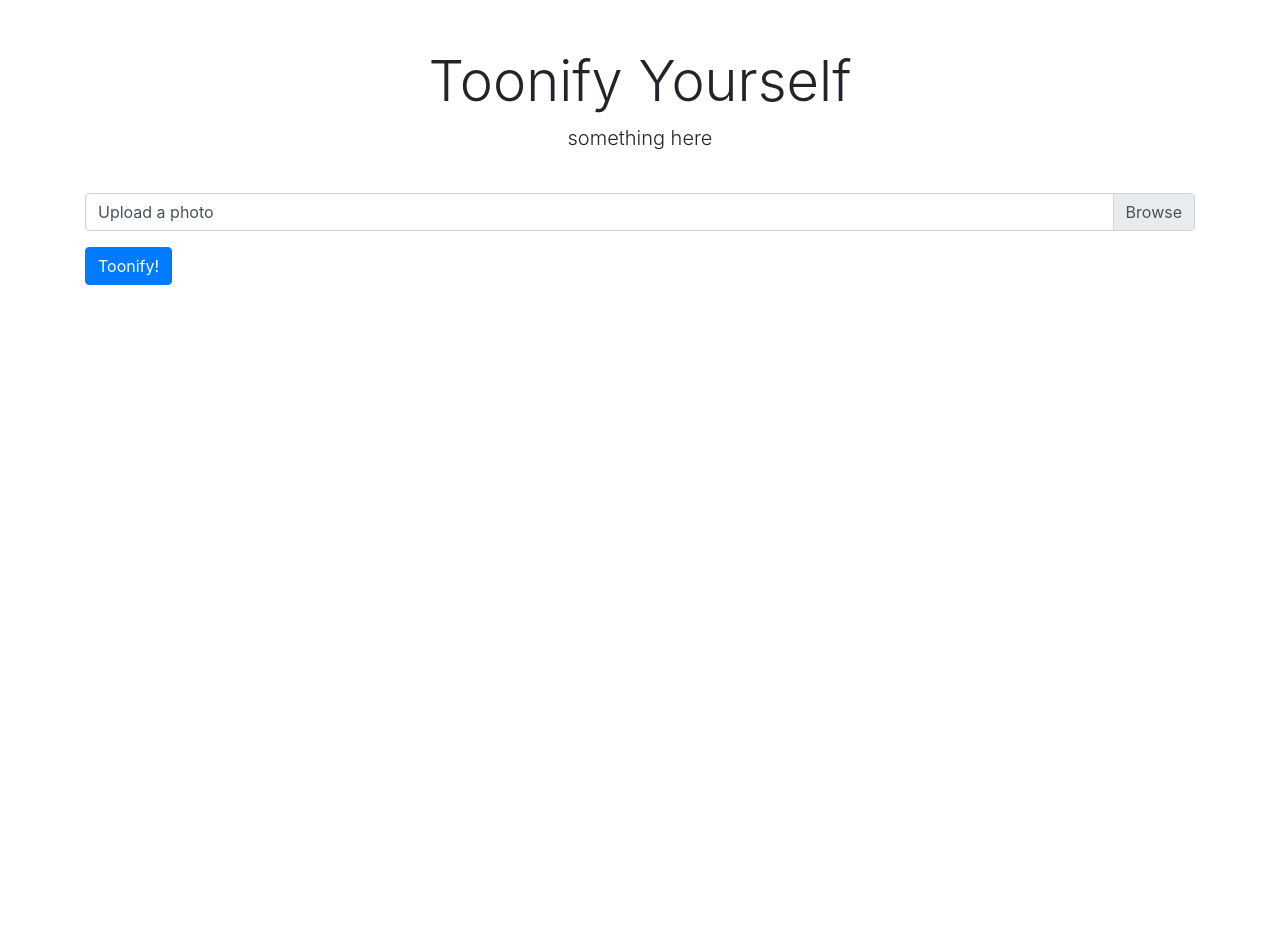
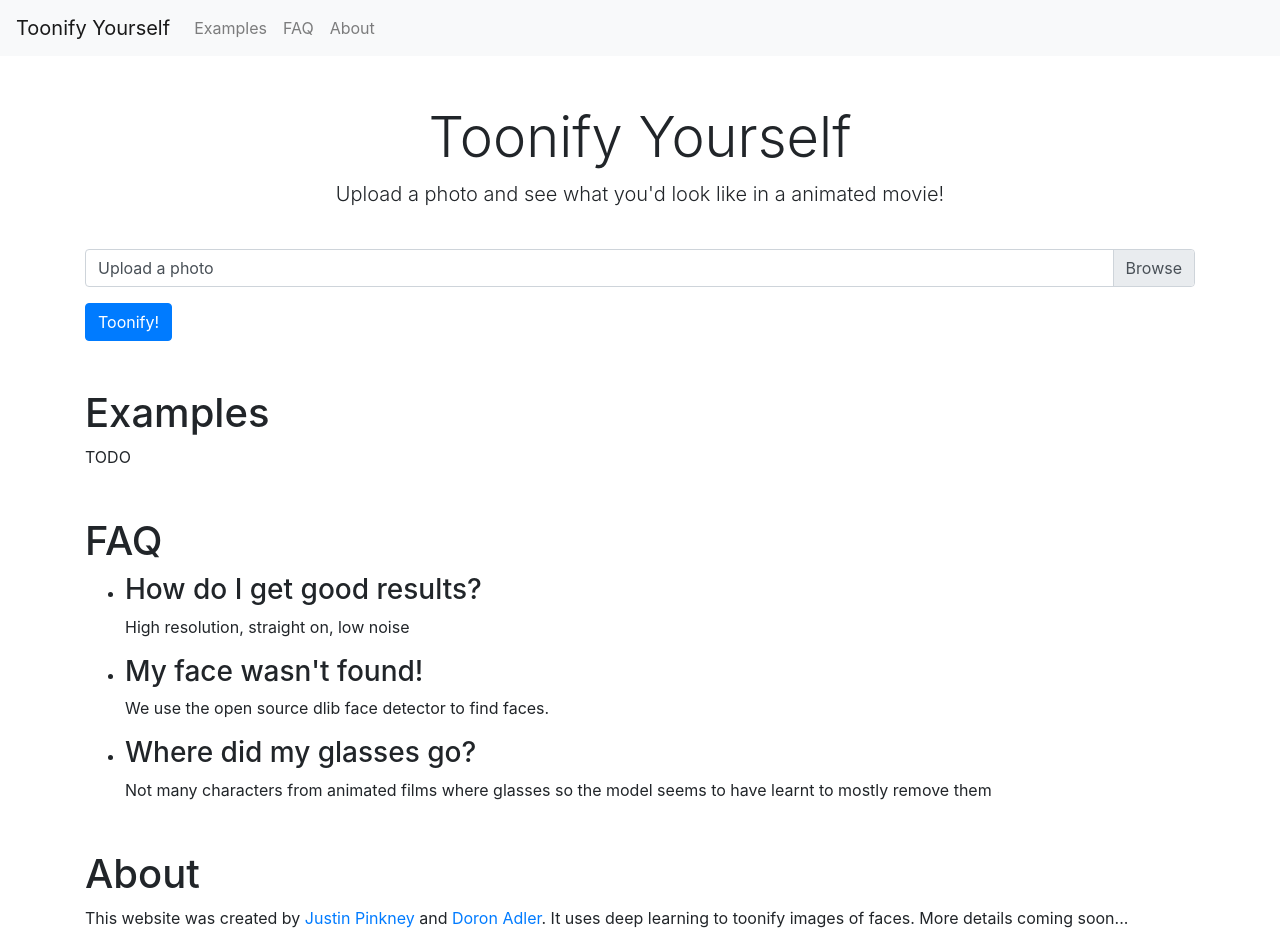
Before and after one commit to ESWZY/toonify, a Flask app: page / in a window 1280 px wide. Before the commit the page ends 285 px from the top, so only its background shows below. Run offline with Flask 2, Linux system fonts and the light colour scheme; some libraries are stand-ins or nearby versions.

Commit message:
update text content and layout

```diff
--- a/app/main.py
+++ b/app/main.py
@@ -46,7 +46,12 @@ def hello_world():
 def upload_image():
     if request.method == "POST":
         if request.files:
-            status, message, display_images = process_image()
+            try:
+                status, message, display_images = process_image()
+            except:
+                status = "fail"
+                message = "Something unexpected happened..."
+                display_images = (None, None)
             return render_template("upload_image.html",
                             status=status,
                             images=display_images,
--- a/app/static/script.js
+++ b/app/static/script.js
@@ -3,11 +3,11 @@ $(document).ready(function() {
   const loadingCircle = $("#loading-circle");
   const form = $("#my-form");
 
-
   form.on('submit', function(e) {
     lockModal.css("display", "flex");
     loadingCircle.css("display", "flex");
-
   });
 
+  bsCustomFileInput.init()
+
 });
--- a/app/static/style.css
+++ b/app/static/style.css
@@ -2,9 +2,8 @@ body {
   font-family: sans-serif;
 }
 
-img {
-  width:50%;
-  float: left;
+form {
+  margin-bottom: 2em;
 }
 
 #lock-modal {
@@ -21,6 +20,7 @@ img {
   justify-content: center;
   align-items: center;
   font-size: x-large;
+  z-index: 100;
 }
 
 #loading-circle {
@@ -37,6 +37,7 @@ img {
   border-top: 4px solid #3498db;
   border-radius: 50%;
   animation: spin 0.6s ease-in infinite;
+  z-index: 101;
 }
 
 @keyframes spin {
--- a/app/templates/upload_image.html
+++ b/app/templates/upload_image.html
@@ -2,27 +2,54 @@
 <html lang="en">
 
   <head>
+    <!-- Global site tag (gtag.js) - Google Analytics -->
+    <script async src="https://www.googletagmanager.com/gtag/js?id=UA-56611154-4"></script>
+    <script>
+      window.dataLayer = window.dataLayer || [];
+      function gtag(){dataLayer.push(arguments);}
+      gtag('js', new Date());
+
+      gtag('config', 'UA-56611154-4');
+    </script>
+
     <meta charset="utf-8">
     <title>Toonify Yourself</title>
     <meta name="description" content="Toonify Yourself web app">
     <meta name="author" content="Justin Pinkney">
-    <meta name="viewport" content="width=device-width, initial-scale=1">
+    <meta name="viewport" content="width=device-width, initial-scale=1, shrink-to-fit=no">
     <link rel="stylesheet" href="/static/style.css">
     <script src="https://ajax.googleapis.com/ajax/libs/jquery/3.5.1/jquery.min.js"></script>
+    <script src="https://cdn.jsdelivr.net/npm/bs-custom-file-input/dist/bs-custom-file-input.min.js"></script>
+    <script src="https://cdn.jsdelivr.net/npm/popper.js@1.16.1/dist/umd/popper.min.js" integrity="sha384-9/reFTGAW83EW2RDu2S0VKaIzap3H66lZH81PoYlFhbGU+6BZp6G7niu735Sk7lN" crossorigin="anonymous"></script>
+    <script src="https://stackpath.bootstrapcdn.com/bootstrap/4.5.2/js/bootstrap.min.js" integrity="sha384-B4gt1jrGC7Jh4AgTPSdUtOBvfO8shuf57BaghqFfPlYxofvL8/KUEfYiJOMMV+rV" crossorigin="anonymous"></script>
     <script src="/static/script.js"></script>
     <link rel="stylesheet" href="https://stackpath.bootstrapcdn.com/bootstrap/4.5.2/css/bootstrap.min.css" integrity="sha384-JcKb8q3iqJ61gNV9KGb8thSsNjpSL0n8PARn9HuZOnIxN0hoP+VmmDGMN5t9UJ0Z" crossorigin="anonymous">
   </head>
 
  <body>
+  <header>
+    <nav class="navbar navbar-expand-lg navbar-light bg-light">
+      <a class="navbar-brand" href="#toonify">Toonify Yourself</a>
+      <button class="navbar-toggler" type="button" data-toggle="collapse" data-target="#navbarNavAltMarkup" aria-controls="navbarNavAltMarkup" aria-expanded="false" aria-label="Toggle navigation">
+        <span class="navbar-toggler-icon"></span>
+      </button>
+      <div class="collapse navbar-collapse" id="navbarNavAltMarkup">
+        <div class="navbar-nav">
+          <a class="nav-link" href="#examples">Examples</a>
+          <a class="nav-link" href="#faq">FAQ</a>
+          <a class="nav-link" href="#about">About</a>
+        </div>
+      </div>
+    </nav>
+  </header>
 
   <div class="container">
-
     <div class="header px-3 py-3 pt-md-5 pb-md-4 mx-auto text-center">
-        <h1 class="display-4">Toonify Yourself</h1>
-        <p class="lead">something here</p>
+      <h1 id="toonify" class="display-4">Toonify Yourself</h1>
+      <p class="lead">Upload a photo and see what you'd look like in a animated movie!</p>
     </div>
 
-      <form action="/upload-image" method="POST" enctype="multipart/form-data" id="my-form" >
+    <form action="{{ url_for('upload_image') }}" method="POST" enctype="multipart/form-data" id="my-form" >
       <div class="form-group">
         <div class="custom-file">
           <input type="file" class="custom-file-input" id="customFile" name="image">
@@ -30,27 +57,63 @@
         </div>
       </div>
       <button type="submit" class="btn btn-primary">Toonify!</button>
-      </form>
 
       <div id="lock-modal">Running Toonification...</div>
       <div id="loading-circle"></div>
-
     </form>
 
     {% if status is defined and status == "success" %}
-      <div class="results">
-        <img src="{{images[0]}}"> </img>
-        <img src="{{images[1]}}"> </img>
+    <div class="row mt-5">
+      <div class="col"><img src="{{images[0]}}" class="img-fluid" /></div>
+      <div class="col"><img src="{{images[1]}}" class="img-fluid" /></div>
     </div>
     {% endif %}
 
+  </div>
+
   {% if status is defined and status == "fail" %}
-      <div class="failed">
+  <div class="container">
+    <div class="alert alert-warning" role="alert">
       <p>Failed: {{ message }}</p>
+    </div>
   </div>
   {% endif %}
 
+  {% if message is defined and message != "" %}
+  <div class="container">
+    <div class="alert alert-info" role="alert">
+      <p>FYI: {{ message }}</p>
+    </div>
+  </div>
+  {% endif %}
 
+  <div class="container">
+    <h1 id="examples" class="mt-5">Examples</h1>
+    <p>TODO</p>
+  </div>
+
+  <div class="container">
+    <h1 id="faq" class="mt-5">FAQ</h1>
+    <ul>
+      <li>
+        <h3>How do I get good results?</h3>
+        <p>High resolution, straight on, low noise</p>
+      </li>
+      <li>
+        <h3>My face wasn't found!</h3>
+        <p>We use the open source dlib face detector to find faces.</p>
+     </li>
+     <li>
+      <h3>Where did my glasses go?</h3>
+      <p>Not many characters from animated films where glasses so the model seems to have learnt to mostly remove them</p>
+    </li>
+    </ul>
+
+  </div>
+
+  <div class="container">
+    <h1 id="about" class="mt-5">About</h1>
+    <p>This website was created by <a href="https://www.justinpinkney.com">Justin Pinkney</a> and <a href="https://linktr.ee/Norod78">Doron Adler</a>. It uses deep learning to toonify images of faces. More details coming soon...</p>
   </div>
 
   </body>
```
Lines whose indentation alone changed are shown as unchanged.
